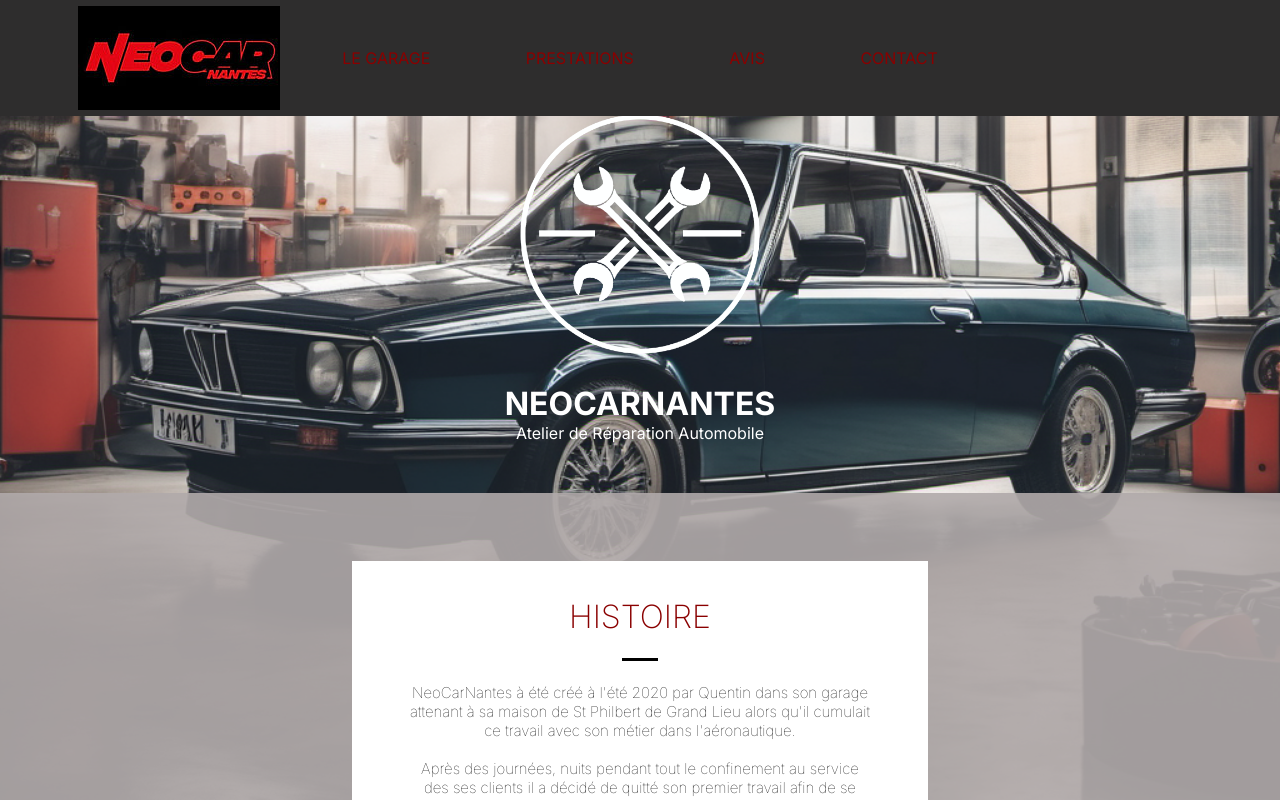
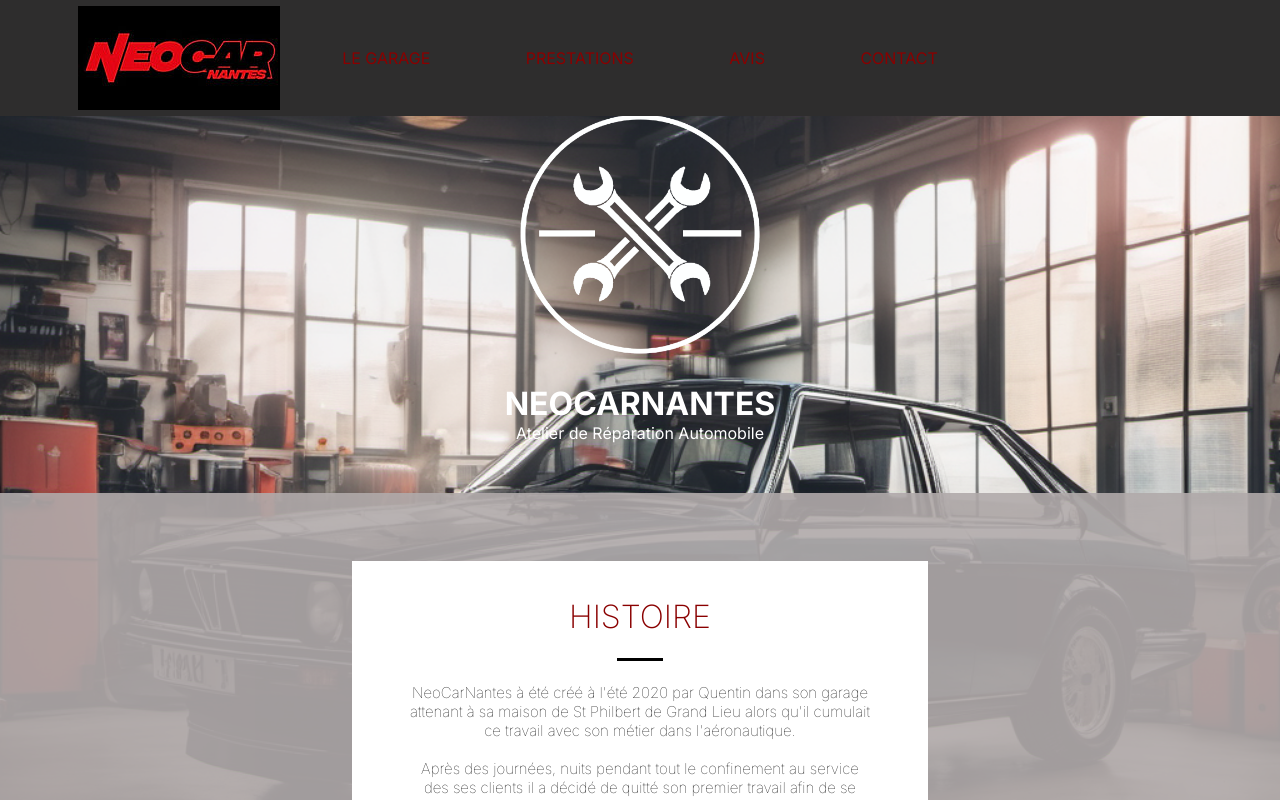
Before and after one commit to Adjel/NeoCarNantes, a Next.js app: page / in a window 1280 px wide. Built offline with nearby package versions, Linux system fonts and the light colour scheme.

Commit message:
first commit / background in Page debugged

```diff
--- a/src/app/component/BrandStory/BrandStory.js
+++ b/src/app/component/BrandStory/BrandStory.js
@@ -1,12 +1,13 @@
 import React from "react";
 import styled from "styled-components";
+import Decoration from "../Decoration/Decoration";
 
 export default function BrandStory() {
   return (
     <Background>
       <Wrapper>
         <Title>HISTOIRE</Title>
-        <Decoration />
+        <Decoration backgroundColor="black" />
         <Content>
           NeoCarNantes à été créé à l'été 2020 par Quentin dans son garage
           attenant à sa maison de St Philbert de Grand Lieu alors qu'il cumulait
@@ -54,12 +55,6 @@
   background: white;
 `;
 
-const Decoration = styled.div`
-  width: 36px;
-  height: 3px;
-  background: black;
-`;
-
 const Title = styled.h1`
   color: hsl(0 100 27);
   font-weight: 250;
--- /dev/null
+++ b/src/app/component/Decoration/Decoration.js
@@ -0,0 +1,24 @@
+import React from "react";
+import styled from "styled-components";
+
+export default function Decoration({
+  backgroundColor = "white",
+  width = "46px",
+  height = "3px",
+}) {
+  return (
+    <Item
+      style={{
+        "--backgroundColor": backgroundColor,
+        "--width": width,
+        "--height": height,
+      }}
+    />
+  );
+}
+
+const Item = styled.div`
+  width: var(--width);
+  height: var(--height);
+  background: var(--backgroundColor);
+`;
--- /dev/null
+++ b/src/app/component/Features/Features.js
@@ -0,0 +1,55 @@
+import React from "react";
+import styled from "styled-components";
+
+const FeaturesData = [
+  { title: "PRESTATIONS TOUTES MARQUES", feature: "Sur Devis" },
+  { title: "REPROGRAMMATION MOTEUR STAGE 1", feature: "A partir de" },
+  { title: "REPROGRAMMATION MOTEUR ETHANOL", feature: "A partir de" },
+  { title: "VITRES TEINTEES", feature: "A partir de" },
+  { title: "VIDANGE BOITE AUTOMATIQUE", feature: "A partir de" },
+  { title: "PLAQUES D'IMMATRICLUATION", feature: "Jeu de plaques + pose" },
+  { title: "REMPLACEMENT TOUS VITRAGES", feature: "Remboursement" },
+  { title: "JANTES & ACCESSOIRES", feature: "Les 4 jantes à partir de" },
+  { title: "RENOVATIONS PHARES", feature: "Les 2 à" },
+  { title: "PEINTURE ETRIERS DE FREINS", feature: "Pour les 4 : 249 euros" },
+  { title: "RACHAT DE VEHICULE", feature: "Estimation sur demande" },
+];
+
+export default function Features() {
+  return (
+    <Wrapper>
+      <Title>PRESTATIONS</Title>
+      <SubTitle>Rien que pour vous !</SubTitle>
+      <Grid></Grid>
+    </Wrapper>
+  );
+}
+
+const Wrapper = styled.div`
+  display: flex;
+  flex-direction: column;
+  align-items: center;
+  width: 100%;
+  padding-top: 80px;
+  background: hsla(0, 0%, 0%, 0.62);
+`;
+const Title = styled.div`
+  color: white;
+  letter-spacing: 0.1em;
+  font-family: din-next-w01-light, din-next-w02-light, din-next-w10-light,
+    sans-serif;
+  font-weight: bold;
+  font-size: ${34 / 16}rem;
+  font-weight: 180;
+  line-height: normal;
+  text-align: center;
+`;
+const SubTitle = styled.div`
+  color: white;
+  font-size: ${24 / 16}rem;
+  font-weight: bold;
+  font-weight: 200;
+`;
+const Grid = styled.div`
+  display: grid;
+`;
--- a/src/app/component/Hero/Hero.js
+++ b/src/app/component/Hero/Hero.js
@@ -19,6 +19,7 @@
   display: flex;
   flex-direction: column;
   align-items: center;
+  flex-wrap: nowrap;
   width: 100%;
   height: 100%;
   padding-top: 48px;
--- a/src/app/component/HeroLogo/HeroLogo.js
+++ b/src/app/component/HeroLogo/HeroLogo.js
@@ -1,7 +1,7 @@
 import React from "react";
 import logo from "../../images/logo1.svg";
 import Image from "next/image";
-
+import styled from "styled-components";
 function HeroLogo() {
   return (
     <Image
--- a/src/app/page.js
+++ b/src/app/page.js
@@ -2,50 +2,34 @@
 import Image from "next/image";
 import Header from "@/app/component/Header/Header";
 import styled from "styled-components";
-import carIngGarage from "../app/images/bmwstyle.png";
+
 import Hero from "@/app/component/Hero";
+import Features from "./component/Features/Features";
 
 export default function Home() {
   return (
     <Wrapper>
-      <Image
-        alt="a beautifull car in beautifull garage "
-        src={carIngGarage}
-        placeholder="blur"
-        quality={100}
-        fill
-        style={{
-          objectFit: "cover",
-          zIndex: "-1",
-          position: "absolute",
-          top: 0,
-        }}
-      />
       <HeaderWrapper>
         <Header />
       </HeaderWrapper>
       <ScrollWrapper>
         <Hero />
+        <Features />
       </ScrollWrapper>
     </Wrapper>
   );
 }
 
 const Wrapper = styled.div`
+  position: relative;
   display: flex;
   flex-direction: column;
   width: 100%;
-  height: 100%;
+  max-height: 100vh;
   overflow: hidden;
-`;
-
-const ScrollWrapper = styled.div`
-  display: flex;
-  flex-direction: column;
-  width: 100%;
-  height: 100vh;
-  overflow: auto;
-  padding-top: 36px;
+  background-image: url("/bmwstyle.png");
+  background-size: cover;
+  background-repeat: no-repeat;
 `;
 
 const HeaderWrapper = styled.div`
@@ -53,3 +37,13 @@
   overflow: hidden;
   position: fixed;
 `;
+
+const ScrollWrapper = styled.div`
+  display: flex;
+  flex-direction: column;
+  align-items: center;
+  flex-wrap: nowrap;
+  width: 100%;
+  overflow-y: auto;
+  padding-top: 36px;
+`;
```
Also changed, not shown: src/app/component/FeatureGridItem/FeatureGridItem.js (added, +13 -0 lines), public/bmwstyle.png (renamed from src/app/Images/bmwstyle.png).
